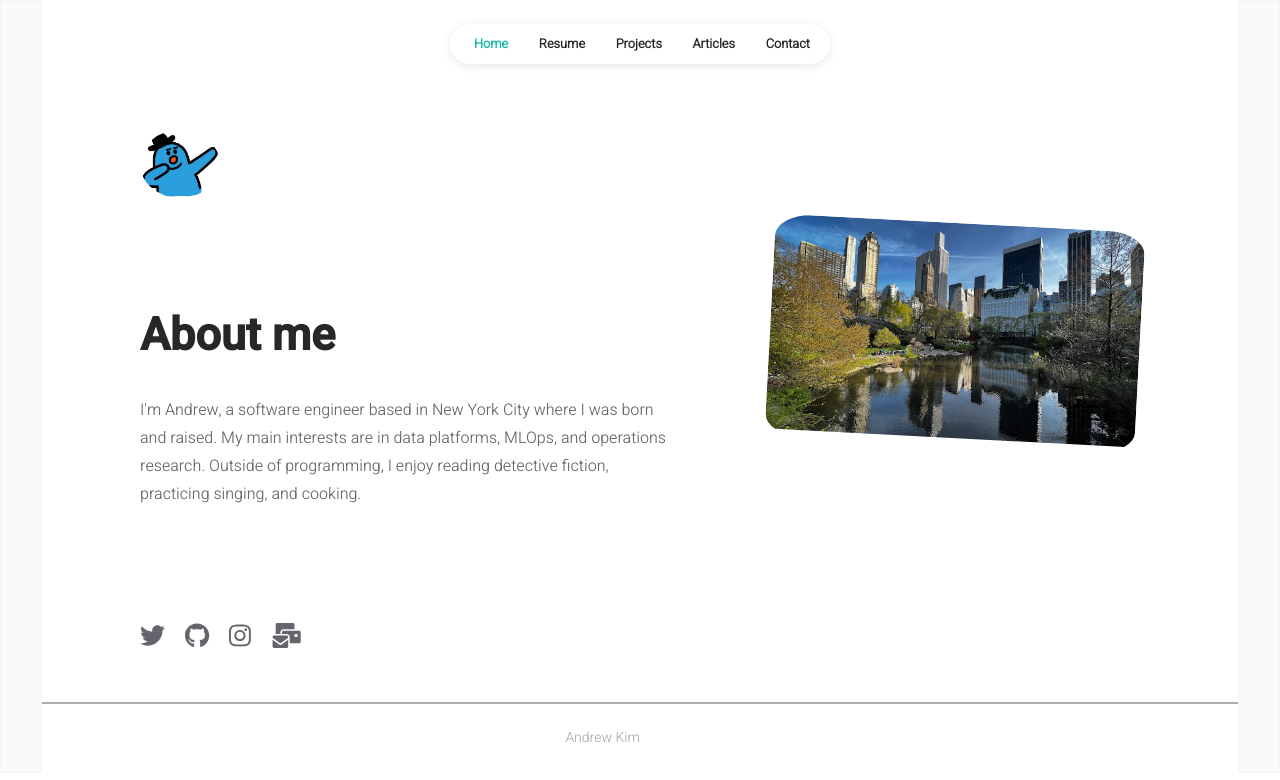
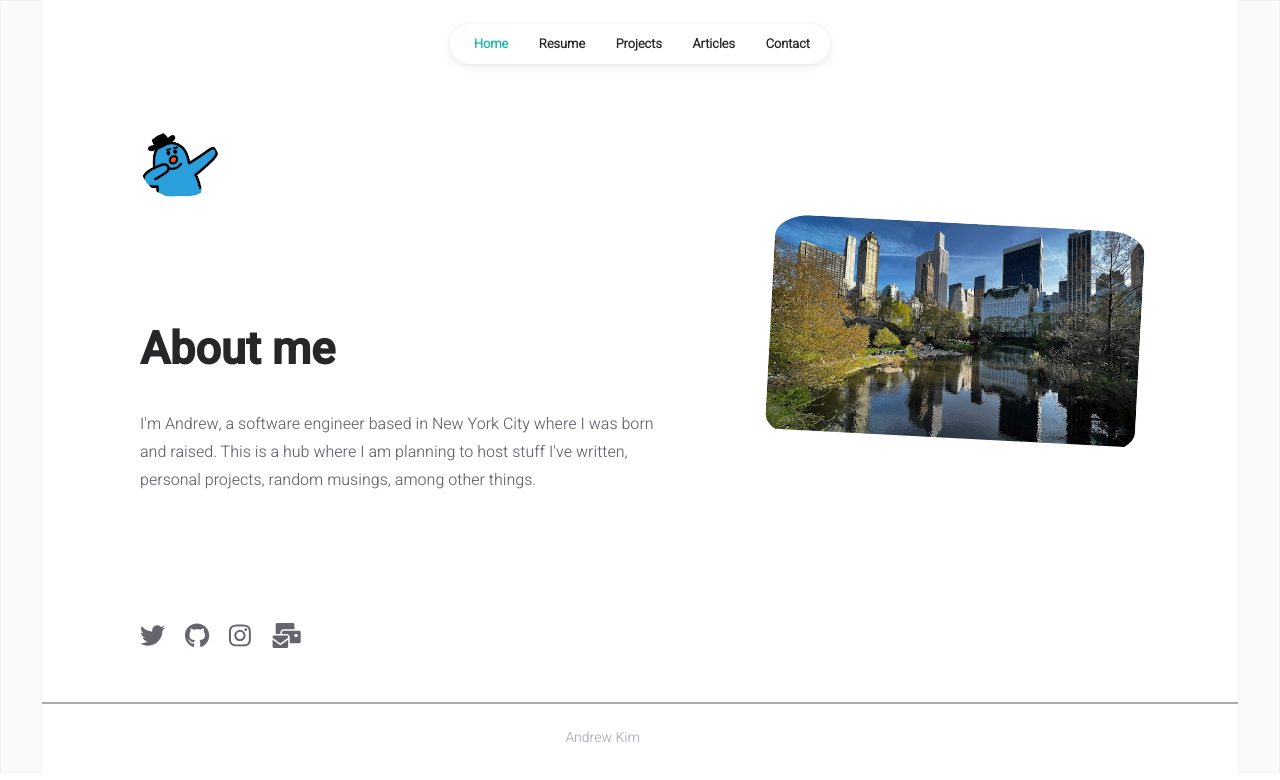
Before and after one commit to andrewwkimm/andrewwkimm.github.io, a React (Vite) app: page / in a window 1280 px wide. Shown: the top 780 px of the page. Built offline with nearby package versions, Linux system fonts and the light colour scheme.

Commit message:
Update About me

```diff
--- a/src/data/user.js
+++ b/src/data/user.js
@@ -16,8 +16,8 @@ const INFO = {
 		title: "About me",
 		description:
 			"I'm Andrew, a software engineer based in New York City where I was born and raised.\
-			My main interests are in data platforms, MLOps, and operations research. Outside of\
-			programming, I enjoy reading detective fiction, practicing singing, and cooking.",
+			This is a hub where I am planning to host stuff I've written, personal projects, random\
+			musings, among other things.",
 	},
 
 	about: {
```
